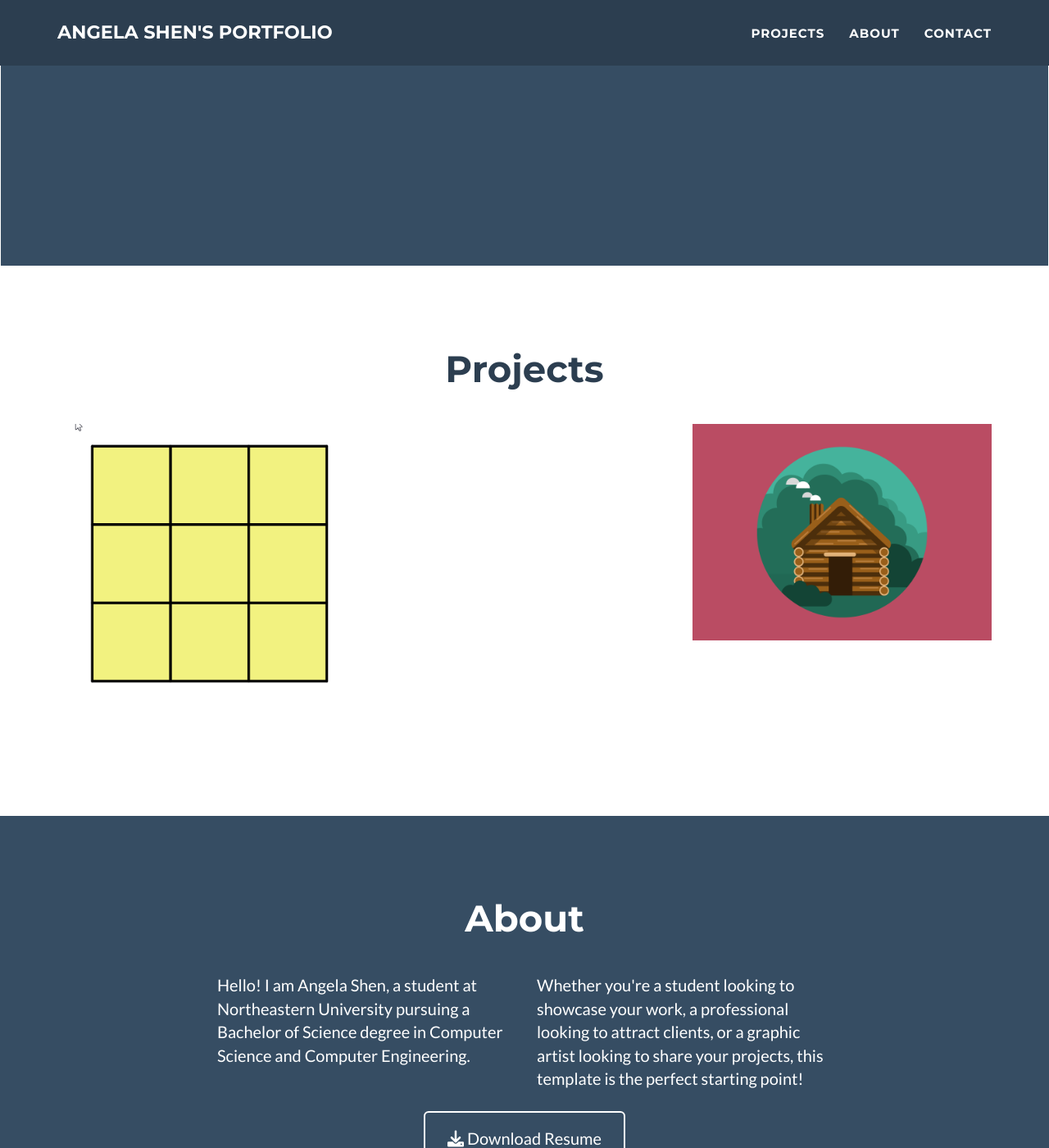
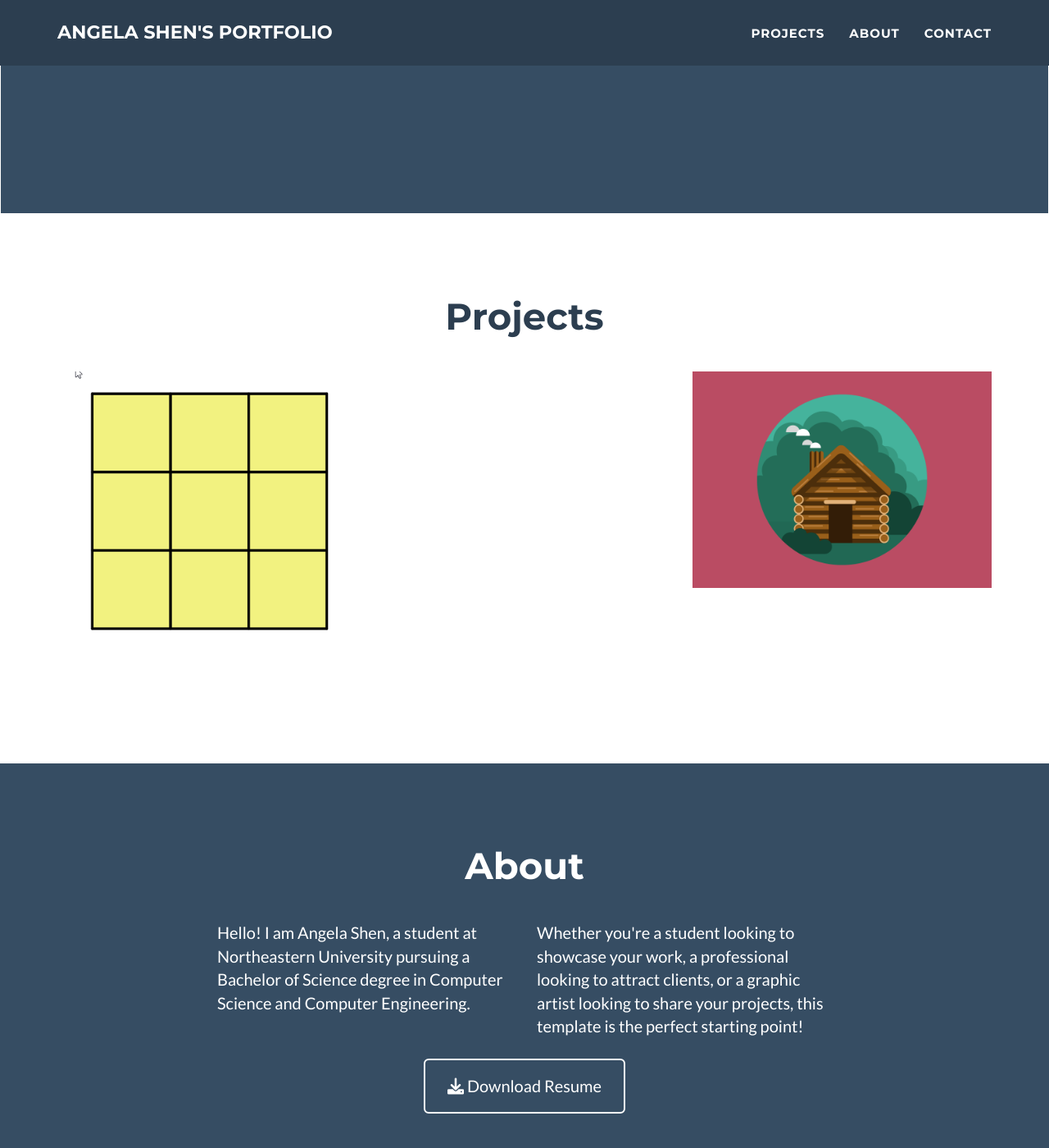
Before and after one commit to shen02/portfolio, a Jekyll site: the page built from _posts/2020-11-09-Lights-Out-Sat-Solver.markdown, in a window 1280 px wide and 1400 px high, scrolled down 445 px. Shown: the whole window at 82% size. Built offline with Jekyll 4.4.1, drawn with Linux system fonts in a browser that asks for light colours.

Commit message:
Changed header size

```diff
--- a/_includes/css/main.css
+++ b/_includes/css/main.css
@@ -85,7 +85,7 @@ hr.star-primary:after {
 header {
     width: 100%;
     height: 0;
-    padding: 0 0 60%;
+    padding: 0 0 55%;
     border: 1px solid;
     background-size: 100%;
     text-align: center;
```
